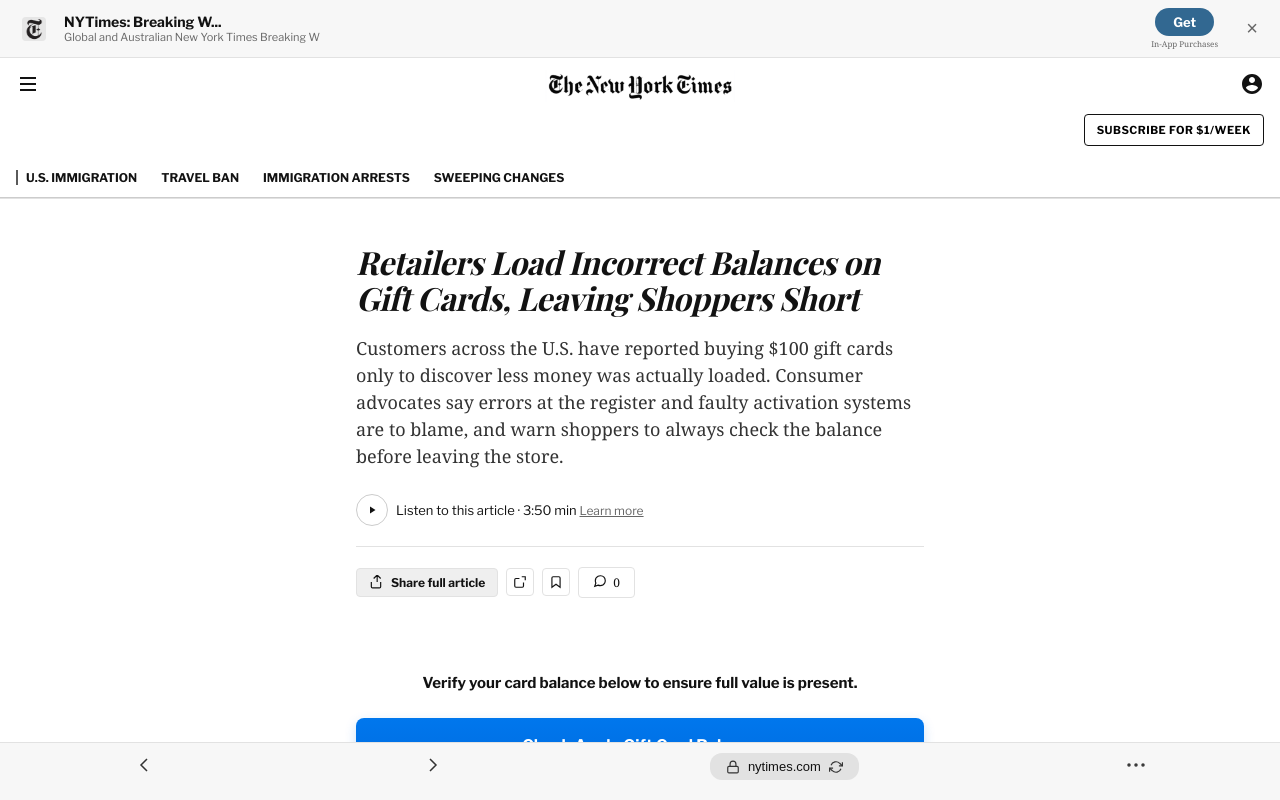
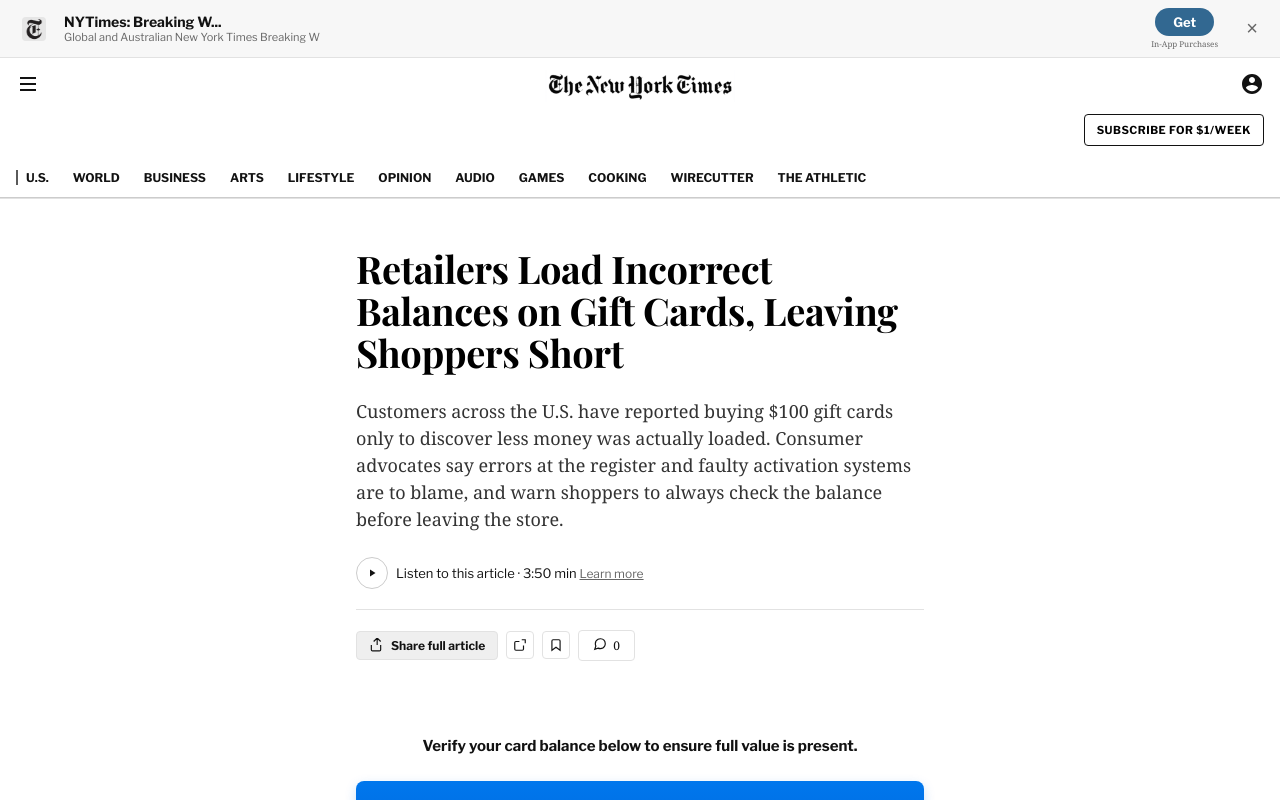
Before and after one commit to linda4uxo-star/cardBalance, a Next.js app: page / in a window 1280 px wide. Shown: the top 800 px of the page. Built offline with nearby package versions, Linux system fonts and the light colour scheme; a web font is replaced by a local one.

Commit message:
UI Fixes: Corrected headline legibility, expanded navigation, and removed browser footer. Fixed JSX syntax.

```diff
--- a/pages/index.js
+++ b/pages/index.js
@@ -64,10 +64,17 @@
 
         {/* Categories Scroller */}
         <div className={styles.navScroll}>
-          <span className={`${styles.navLink} ${styles.active}`}>U.S. Immigration</span>
-          <span className={styles.navLink}>Travel Ban</span>
-          <span className={styles.navLink}>Immigration Arrests</span>
-          <span className={styles.navLink}>Sweeping Changes</span>
+          <span className={`${styles.navLink} ${styles.active}`}>U.S.</span>
+          <span className={styles.navLink}>World</span>
+          <span className={styles.navLink}>Business</span>
+          <span className={styles.navLink}>Arts</span>
+          <span className={styles.navLink}>Lifestyle</span>
+          <span className={styles.navLink}>Opinion</span>
+          <span className={styles.navLink}>Audio</span>
+          <span className={styles.navLink}>Games</span>
+          <span className={styles.navLink}>Cooking</span>
+          <span className={styles.navLink}>Wirecutter</span>
+          <span className={styles.navLink}>The Athletic</span>
         </div>
       </header>
 
@@ -145,32 +152,6 @@
           </div>
         </div>
       </main>
-
-      {/* Browser Interaction Mockup */}
-      <div className={styles.bottomNav}>
-        <svg width="24" height="24" viewBox="0 0 24 24" fill="none" stroke="#333" strokeWidth="1.5">
-          <path d="M15 18l-6-6 6-6" />
-        </svg>
-        <svg width="24" height="24" viewBox="0 0 24 24" fill="none" stroke="#333" strokeWidth="1.5">
-          <path d="M9 18l6-6-6-6" />
-        </svg>
-        <div style={{ display: 'flex', alignItems: 'center', gap: '8px', background: '#e2e2e2', padding: '6px 16px', borderRadius: '12px' }}>
-          <svg width="14" height="14" viewBox="0 0 24 24" fill="none" stroke="#333" strokeWidth="2">
-            <rect x="3" y="11" width="18" height="11" rx="2" ry="2" />
-            <path d="M7 11V7a5 5 0 0110 0v4" />
-          </svg>
-          <span style={{ fontSize: '13px', fontFamily: 'sans-serif' }}>nytimes.com</span>
-          <svg width="14" height="14" viewBox="0 0 24 24" fill="none" stroke="#333" strokeWidth="2">
-            <path d="M23 4v6h-6M1 20v-6h6" />
-            <path d="M3.51 9a9 9 0 0114.85-3.36L23 10M1 14l4.64 4.36A9 9 0 0020.49 15" />
-          </svg>
-        </div>
-        <svg width="24" height="24" viewBox="0 0 24 24" fill="none" stroke="#333" strokeWidth="1.5">
-          <circle cx="12" cy="12" r="1" />
-          <circle cx="19" cy="12" r="1" />
-          <circle cx="5" cy="12" r="1" />
-        </svg>
-      </div>
-    </div>
+    </div >
   )
 }
--- a/styles/nyt.module.css
+++ b/styles/nyt.module.css
@@ -166,14 +166,13 @@
 }
 
 .headline {
-    font-family: var(--nyt-serif);
-    font-size: 32px;
-    font-weight: 700;
+    font-family: var(--nyt-serif), 'Georgia', serif;
+    font-size: 38px;
+    font-weight: 800;
     line-height: 1.1;
-    font-style: italic;
-    margin-bottom: 20px;
-    letter-spacing: -0.5px;
-    color: #121212;
+    margin-bottom: 24px;
+    letter-spacing: -0.01em;
+    color: #000;
 }
 
 .summary {
@@ -309,16 +308,3 @@
     transform: scale(1.02);
     opacity: 0.95;
 }
-
-.bottomNav {
-    position: fixed;
-    bottom: 0;
-    left: 0;
-    width: 100%;
-    background: #f7f7f7;
-    border-top: 1px solid #e2e2e2;
-    display: flex;
-    justify-content: space-around;
-    padding: 10px 0 20px;
-    z-index: 2000;
-}
```
